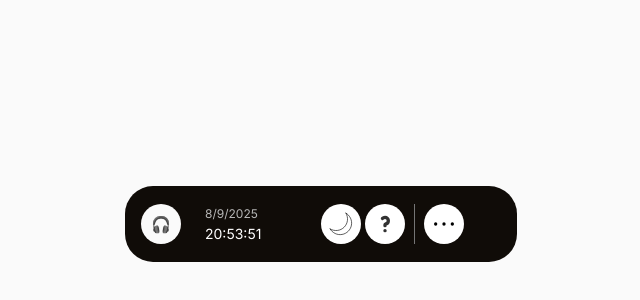
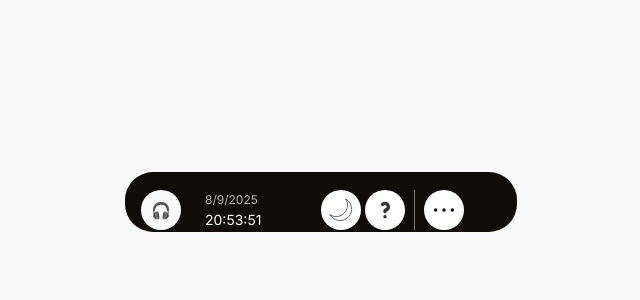
Before and after one commit to olehhasii/family-subscription-manager, a React (Vite) app: page / in a window 1280 px wide. Shown: the part 468-768 px from the top of the page, without its empty margins (319-959 px from the left). Built offline with nearby package versions, Linux system fonts and the light colour scheme.

Commit message:
refactor(island): trying to create island component that will be easy to animate between different states

```diff
--- a/src/components/Actions/ActionButton.styles.ts
+++ b/src/components/Actions/ActionButton.styles.ts
@@ -22,8 +22,8 @@ export const StyledCloseButton = styled.button<StyledActionButtonProps>`
   justify-content: center;
   align-items: center;
   position: absolute;
-  top: 0px;
-  right: 15px;
+  top: 25px;
+  right: 0;
   width: 25px;
   height: 25px;
   border-radius: 100%;
--- a/src/components/Island/Island.styles.ts
+++ b/src/components/Island/Island.styles.ts
@@ -3,13 +3,32 @@ import styled from 'styled-components';
 export const StyledIsland = styled.div`
   border-radius: var(--spacing-28);
   padding-inline: var(--spacing-16);
-  position: absolute;
-  bottom: 70px;
-  left: 50%;
-  transform: none;
   max-width: 360px;
-  /*  width: 100%; */
+  overflow: hidden;
   min-height: 30px;
   background-color: var(--color-dark);
   color: var(--color-text-primary);
+  z-index: 20;
 `;
+
+export const Wrapper = styled.div`
+  align-items: end;
+  display: flex;
+  justify-content: center;
+  left: 0;
+  position: fixed;
+  top: 0;
+  width: 100%;
+  z-index: 2;
+  height: 100vh;
+`;
+
+export const Overlay = styled.div`
+  position: fixed;
+  top: 0;
+  left: 0;
+  backdrop-filter: blur(14px);
+  width: 100%;
+  background-color: rgb(0 0 0 / 0.8);
+  height: 100vh;
+`;
--- a/src/components/Island/Island.tsx
+++ b/src/components/Island/Island.tsx
@@ -1,5 +1,5 @@
-import { motion, type Variants } from 'motion/react';
-import { StyledIsland } from './Island.styles';
+import { AnimatePresence, motion, type Variants } from 'motion/react';
+import { Overlay, StyledIsland, Wrapper } from './Island.styles';
 import NavBar from '../IslandContent/NavBar';
 import Info from '../IslandContent/Info';
 import { useState } from 'react';
@@ -8,9 +8,23 @@ export default function Island() {
   const [status, setStatus] = useState<'navbar' | 'info' | 'menu'>('navbar');
 
   const islandVariants: Variants = {
-    initial: { x: '-50%', y: 100 },
-    navbar: { x: '-50%', y: 0 },
-    info: { x: '-50%', y: -500 },
+    initial: { y: 200, width: 40, height: 30 },
+    navbar: {
+      y: -100,
+      width: 360,
+      height: 60,
+      transition: {
+        y: { duration: 0.5, type: 'spring', bounce: 0.4 },
+        width: { duration: 0.3, delay: 0.5, ease: 'easeOut' },
+        height: { duration: 0.3, delay: 0.5, ease: 'easeOut' },
+        delayChildren: 0.7,
+      },
+    },
+    info: {
+      y: 0,
+      width: 360,
+      height: 500,
+    },
   };
 
   const handleOpenInfo = () => {
@@ -22,9 +36,19 @@ export default function Island() {
   };
 
   return (
-    <StyledIsland as={motion.div} variants={islandVariants} initial="initial" animate={status}>
-      {status === 'navbar' && <NavBar onOpenInfo={handleOpenInfo} />}
-      {status === 'info' && <Info onCloseInfo={handleCloseInfo} />}
-    </StyledIsland>
+    <Wrapper
+      as={motion.div}
+      style={{ alignItems: status === 'navbar' ? 'end' : 'center' }}
+      transition={{ layout: { duration: 10 } }}
+      layout
+    >
+      {status === 'info' && <Overlay />}
+      <AnimatePresence mode="wait">
+        <StyledIsland as={motion.div} variants={islandVariants} initial="initial" animate={status} layout>
+          {status === 'navbar' && <NavBar onOpenInfo={handleOpenInfo} key="info" />}
+          {status === 'info' && <Info onCloseInfo={handleCloseInfo} />}
+        </StyledIsland>
+      </AnimatePresence>
+    </Wrapper>
   );
 }
--- a/src/components/IslandContent/Info.styles.ts
+++ b/src/components/IslandContent/Info.styles.ts
@@ -4,6 +4,7 @@ export const InfoWrapper = styled.div`
   background-color: var(--color-dark);
   border-radius: var(--spacing-28);
   color: var(--color-text-primary);
+  position: relative;
 `;
 
 export const InfoImgWrapper = styled.div`
--- a/src/components/IslandContent/NavBar.tsx
+++ b/src/components/IslandContent/NavBar.tsx
@@ -34,7 +34,7 @@ export default function NavBar({ onOpenInfo }: NavBarProps) {
       scale: 1,
       filter: 'blur(0px)',
       opacity: 1,
-      transition: { ease: easeOut, duration: 0.3 },
+      transition: { ease: easeOut, duration: 0.3, delay: 0.7 },
     },
     hidden: {
       scale: 0.5,
```
